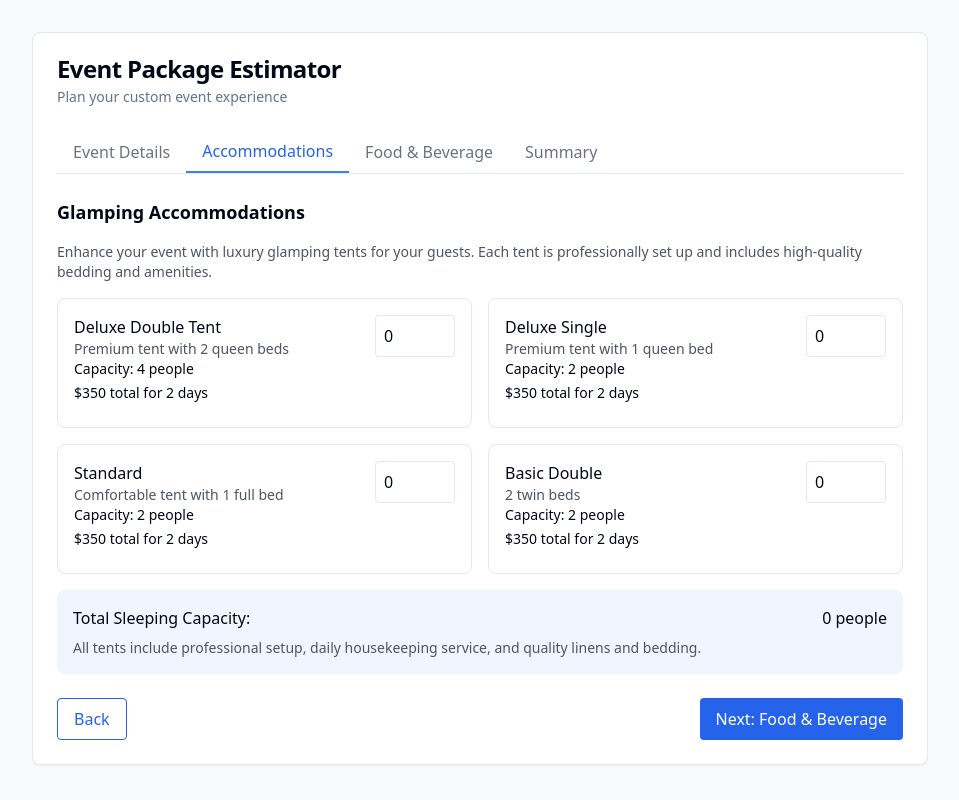
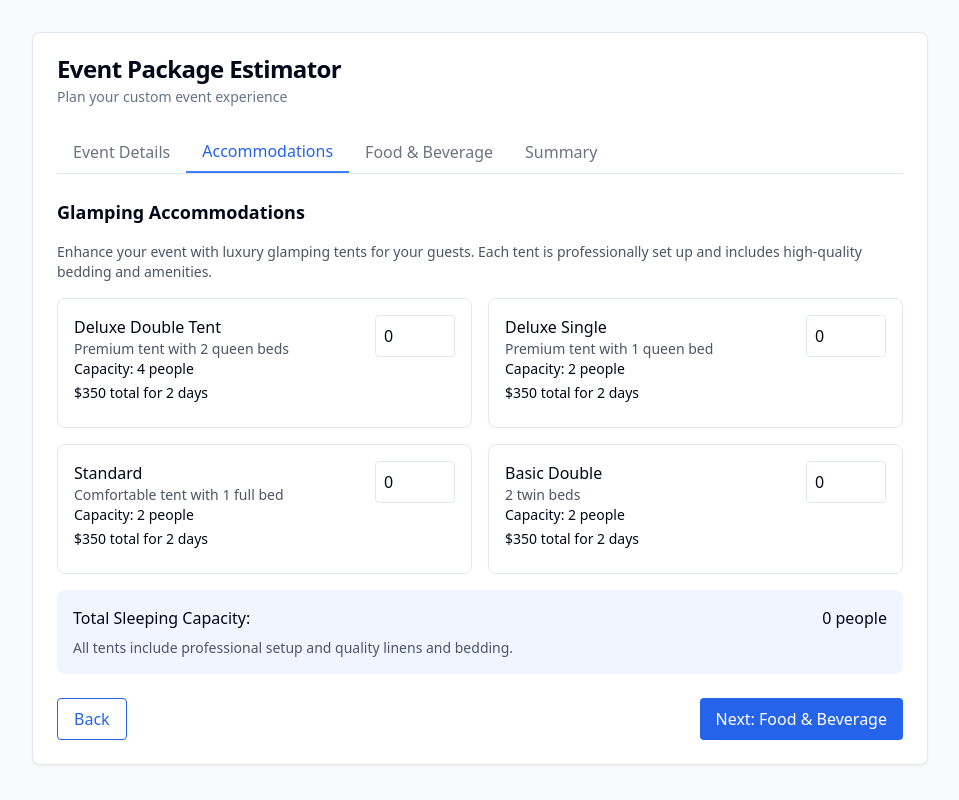
Before and after one commit to bkiesew/event-calculator, a Next.js app: page / in a window 1280 px wide. Both pictures are taken after a click on the button "Accommodations". Shown: the whole page, without its empty margins (160-1119 px from the left). Built offline with nearby package versions, Linux system fonts and the light colour scheme.

Commit message:
Update PackageCalculator.jsx

```diff
--- a/components/PackageCalculator.jsx
+++ b/components/PackageCalculator.jsx
@@ -406,7 +406,7 @@ const PackageCalculator = () => {
                     <span className="font-medium">{calculateTotalCapacity()} people</span>
                   </div>
                   <p className="text-sm text-gray-600 mt-2">
-                    All tents include professional setup, daily housekeeping service, and quality linens and bedding.
+                    All tents include professional setup and quality linens and bedding.
                   </p>
                 </div>
               </div>
@@ -607,7 +607,7 @@ const PackageCalculator = () => {
 
               <div className="bg-gray-50 p-4 rounded-lg text-sm text-gray-600">
                 <p className="font-medium text-gray-800 mb-1">Next Steps:</p>
-                <p>This is an estimate based on your selections. To book your event or get a detailed proposal, please contact our events team at events@thegulch.com or (555) 123-4567.</p>
+                <p>This is an estimate based on your selections. To book your event or get a detailed proposal, please contact our events team at booking@gulchguys.com.</p>
               </div>
 
               <div className="flex justify-between mt-6">
```
